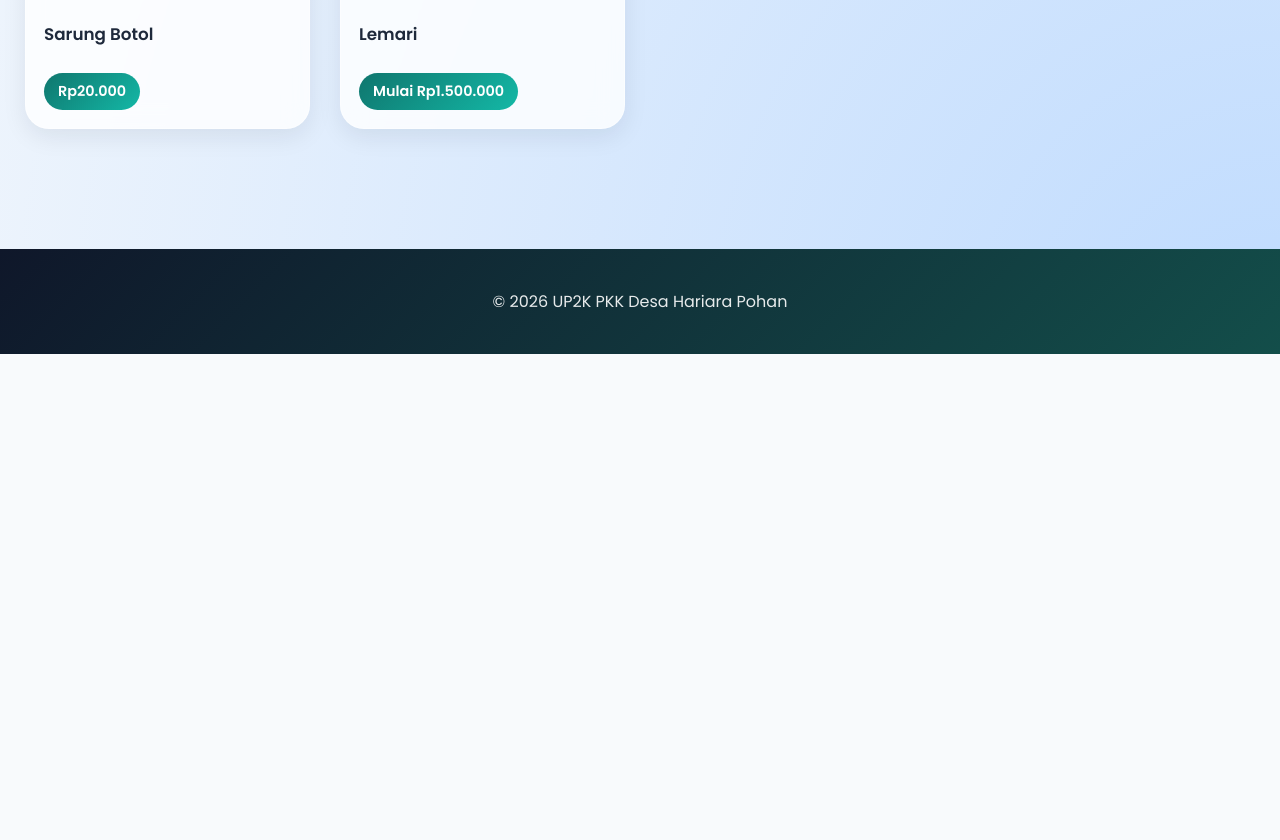
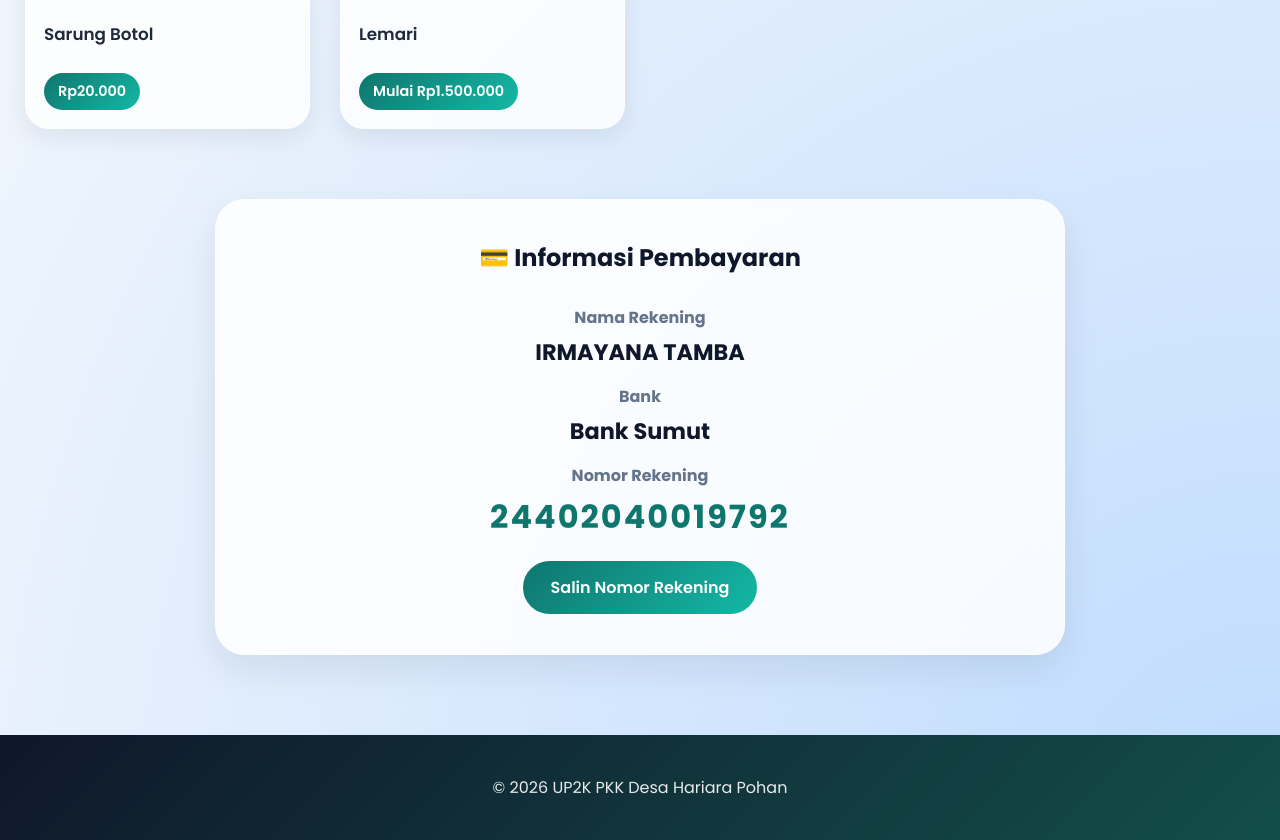
Before and after one commit to dedoodle7/UP2kPKKDesaHariaraPohan, a plain HTML site: page index.html in a window 1280 px wide. Shown: the part 4962-5802 px from the top of the page. Before the commit the page ends 5316 px from the top, so only its background shows below. Drawn offline with Linux system fonts and the light colour scheme.

Commit message:
Add files via upload

```diff
--- a/index.html
+++ b/index.html
@@ -6,6 +6,7 @@
     <title>Katalog UP2K PKK Desa Hariara Pohan</title>
     <link rel="stylesheet" href="style.css">
 </head>
+
 <body>
 
 <header>
@@ -222,10 +223,34 @@
 
     </div>
 </section>
+<section class="payment-section">
+    <div class="payment-card">
+        <h2>💳 Informasi Pembayaran</h2>
 
+        <div class="payment-info">
+            <p><strong>Nama Rekening</strong></p>
+            <h3>IRMAYANA TAMBA</h3>
+
+            <p><strong>Bank</strong></p>
+            <h3>Bank Sumut</h3>
+
+            <p><strong>Nomor Rekening</strong></p>
+            <h3 id="rekening">24402040019792</h3>
+
+            <button onclick="copyRekening()">
+                Salin Nomor Rekening
+            </button>
+        </div>
+    </div>
+</section>
 <footer>
     <p>© 2026 UP2K PKK Desa Hariara Pohan</p>
 </footer>
-
+<script>
+function copyRekening() {
+    navigator.clipboard.writeText("24402040019792");
+    alert("Nomor rekening berhasil disalin!");
+}
+</script>
 </body>
 </html>
--- a/style.css
+++ b/style.css
@@ -286,3 +286,67 @@ footer p{
         font-size:.65rem;
     }
 }
+
+.payment-section{
+    max-width:900px;
+    margin:0 auto 80px;
+    padding:0 25px;
+}
+
+.payment-card{
+    background:rgba(255,255,255,.85);
+    backdrop-filter:blur(15px);
+    border-radius:30px;
+    padding:40px;
+    text-align:center;
+
+    box-shadow:
+        0 15px 35px rgba(15,23,42,.08);
+
+    border:1px solid rgba(255,255,255,.5);
+}
+
+.payment-card h2{
+    margin-bottom:30px;
+    color:var(--dark);
+}
+
+.payment-info p{
+    color:#64748b;
+    margin-top:15px;
+}
+
+.payment-info h3{
+    font-size:1.4rem;
+    margin-top:5px;
+    color:var(--dark);
+}
+
+.payment-info #rekening{
+    font-size:2rem;
+    letter-spacing:2px;
+    color:var(--primary);
+    margin-bottom:20px;
+}
+
+.payment-info button{
+    background:linear-gradient(
+        135deg,
+        var(--primary),
+        var(--secondary)
+    );
+
+    color:white;
+    border:none;
+    padding:14px 28px;
+    border-radius:999px;
+    cursor:pointer;
+    font-size:1rem;
+    font-weight:600;
+    transition:.3s;
+}
+
+.payment-info button:hover{
+    transform:translateY(-3px);
+    box-shadow:0 10px 20px rgba(20,184,166,.3);
+}
```
